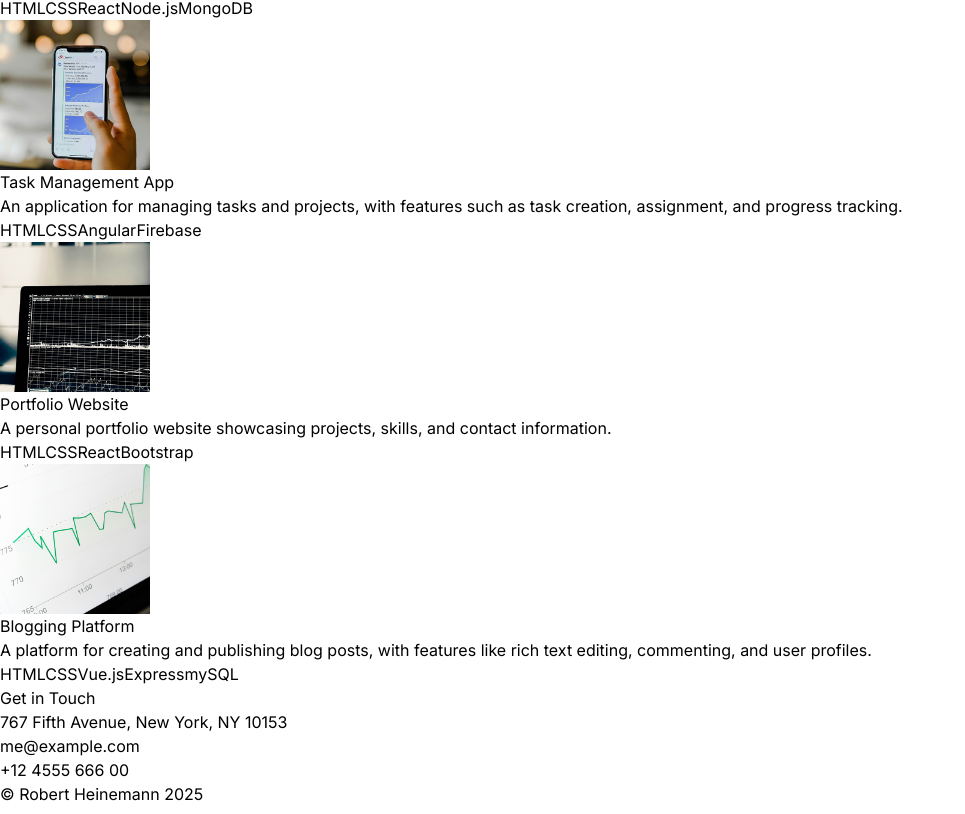
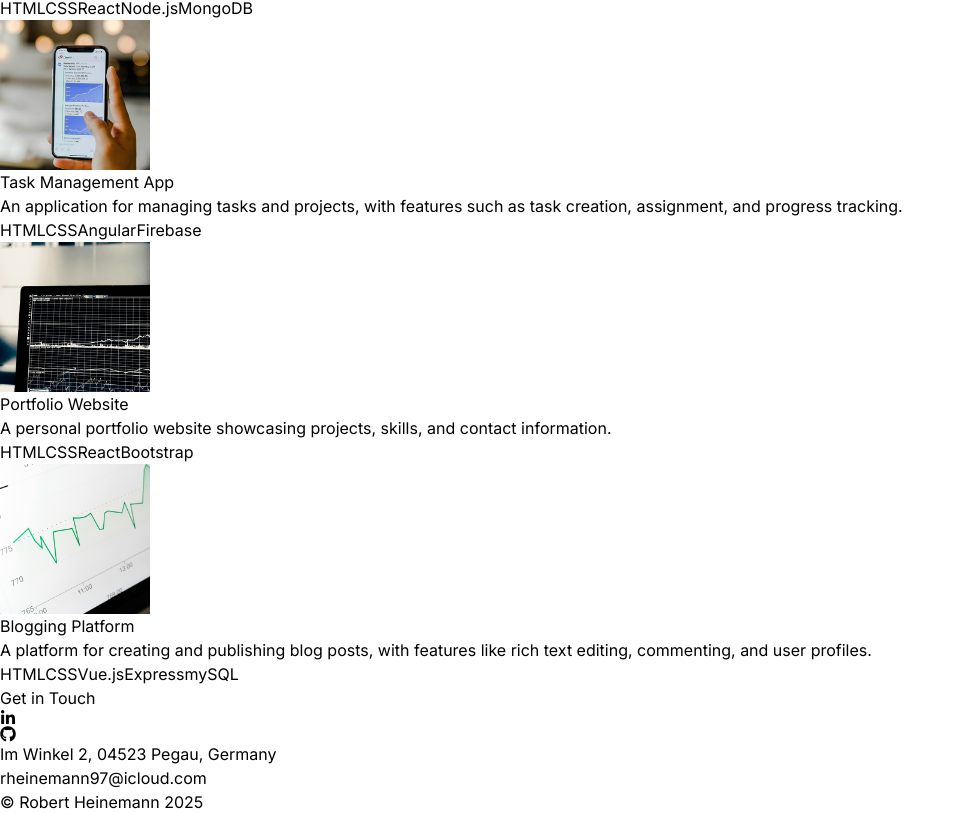
Before and after one commit to therobhe/react-homepage, a React (Vite) app: page / in a window 1280 px wide. Shown: the part 2202-3016 px from the top of the page, without its empty margins (0-965 px from the left). Built offline with nearby package versions, Linux system fonts and the light colour scheme.

Commit message:
Add real information to footer and link-icons

```diff
--- a/src/components/areas/Footer.jsx
+++ b/src/components/areas/Footer.jsx
@@ -1,5 +1,6 @@
 import {FOOTER_HEADLINE, FOOTER_INFORMATION} from "../../data/lang.js";
 import {motion} from "framer-motion";
+import {FaGithub, FaLinkedinIn} from "react-icons/fa";
 
 export default function Footer() {
     const currentYear = new Date().getFullYear();
@@ -13,11 +14,18 @@ export default function Footer() {
                 {FOOTER_HEADLINE}
             </motion.h2>
             <div className="text-center tracking-tighter">
+                <div className="icons m-8 flex items-center justify-center gap-4 text-2xl">
+                    <a href="https://www.linkedin.com/authwall?trk=gf&trkInfo=AQE_kpt3Ti-s2wAAAW2I5dognmDD8csdgmJ69IMix-7FT0TYhUXReOm9sK8E6U8x5WHAVloC3TNU4wQpxH6zathz19VjLsyn9u7YGG_7_y-2hYcdDDthfOfa4J2xfGllKPxrqkw=&originalReferer=https://www.google.com/&sessionRedirect=https%3A%2F%2Fde.linkedin.com%2Fin%2Frobert-heinemann-0501a5193" target="_blank" rel="noreferrer">
+                        <FaLinkedinIn />
+                    </a>
+                    <a href="https://github.com/therobhe" target="_blank" rel="noreferrer">
+                        <FaGithub />
+                    </a>
+                </div>
                 <p className="my-4">{FOOTER_INFORMATION.address}</p>
                 <p className="my-4">
                     <a href={FOOTER_INFORMATION.email} className="border-b">{FOOTER_INFORMATION.email}</a>
                 </p>
-                <p className="my-4">{FOOTER_INFORMATION.phoneNo}</p>
                 <p className="text-xs text-neutral-600">&copy; Robert Heinemann {currentYear}</p>
             </div>
         </footer>
--- a/src/components/areas/Header.jsx
+++ b/src/components/areas/Header.jsx
@@ -10,10 +10,10 @@ export default function Header() {
                     <img src={logo} alt="Robert Heinemann Logo" className="mx-2 w-20"/>
                 </div>
                 <div className="icons m-8 flex items-center justify-center gap-4 text-2xl">
-                    <a href="https://www.linkedin.com" target="_blank" rel="noreferrer">
+                    <a href="https://www.linkedin.com/authwall?trk=gf&trkInfo=AQE_kpt3Ti-s2wAAAW2I5dognmDD8csdgmJ69IMix-7FT0TYhUXReOm9sK8E6U8x5WHAVloC3TNU4wQpxH6zathz19VjLsyn9u7YGG_7_y-2hYcdDDthfOfa4J2xfGllKPxrqkw=&originalReferer=https://www.google.com/&sessionRedirect=https%3A%2F%2Fde.linkedin.com%2Fin%2Frobert-heinemann-0501a5193" target="_blank" rel="noreferrer">
                         <FaLinkedinIn />
                     </a>
-                    <a href="https://www.github.com" target="_blank" rel="noreferrer">
+                    <a href="https://github.com/therobhe" target="_blank" rel="noreferrer">
                         <FaGithub />
                     </a>
                 </div>
--- a/src/data/lang.js
+++ b/src/data/lang.js
@@ -16,7 +16,6 @@ export const PROJECTS_HEADLINE = `Sample Projects`;
 /* Footer */
 export const FOOTER_HEADLINE = `Get in Touch`;
 export const FOOTER_INFORMATION = {
-  address: "767 Fifth Avenue, New York, NY 10153 ",
-  phoneNo: "+12 4555 666 00 ",
-  email: "me@example.com",
+  address: "Im Winkel 2, 04523 Pegau, Germany",
+  email: "rheinemann97@icloud.com",
 };
```
